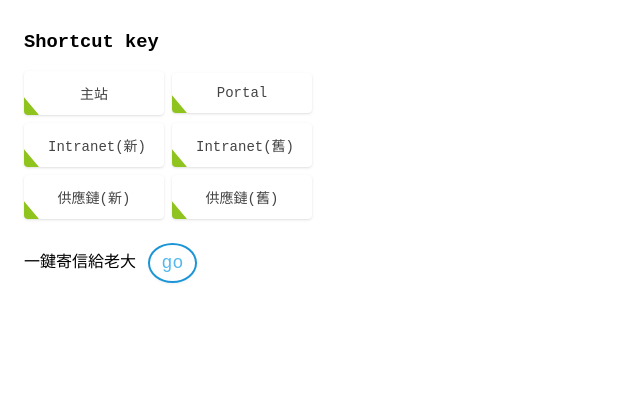
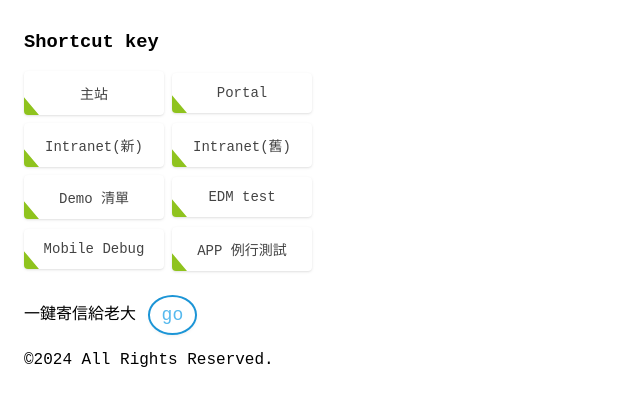
Before and after one commit to annielin28815/react-extensions-books, a React (Create React App) app: page / in a window 1280 px wide. Shown: the top 406 px of the page, without its empty margins (0-640 px from the left). Built offline with nearby package versions, Linux system fonts and the light colour scheme.

Commit message:
add readme

```diff
--- a/src/App.css
+++ b/src/App.css
@@ -21,7 +21,7 @@
   border: none;
   box-shadow: 0 1px 3px 0 rgb(0 0 0 / 0.1), 0 1px 2px -1px rgb(0 0 0 / 0.1);
   background-color: #FFF;
-  padding: 0.75rem 1.5rem;
+  padding: 0.75rem 1rem;
   font-weight: 500;
   transition-property: all;
   transition-timing-function: cubic-bezier(0.4, 0, 0.2, 1);
--- a/src/App.js
+++ b/src/App.js
@@ -2,6 +2,9 @@ import React, { useState } from 'react';
 import './App.css';
 
 function App() {
+  const year = document.querySelector(".year");
+  const [thisYear, setThisYear] = useState(new Date().getFullYear());
+
   const [btnList, setBtnList] = useState([
     {
       id: 1,
@@ -16,28 +19,38 @@ function App() {
     {
       id: 3,
       name: "Intranet(新)",
-      url: "https://intranet.books.com.tw/exep/intranet/main/index_main.php"
+      url: "https://intranet5.books.com.tw/siteindex/loadMain"
     },
     {
       id: 4,
       name: "Intranet(舊)",
-      url: "https://intranet5.books.com.tw/siteindex/loadMain"
+      url: "https://intranet.books.com.tw/exep/intranet/main/index_main.php"
     },
     {
       id: 5,
-      name: "供應鏈(新)",
-      url: ""
+      name: "Demo 清單",
+      url: "https://demo.books.com.tw/"
     },
     {
       id: 6,
-      name: "供應鏈(舊)",
-      url: ""
+      name: "EDM test",
+      url: "http://10.38.25.168/mail/"
     },
+    {
+      id: 7,
+      name: "Mobile Debug",
+      url: "chrome://inspect/#devices"
+    },
+    {
+      id: 8,
+      name: "APP 例行測試",
+      url: "https://docs.google.com/spreadsheets/d/10F2OLI22J49pH4u4vOYvkRe-2ci24LcIImXnC51O_7E/edit#gid=0"
+    }
   ]);
 
   const openTabs = (url) => {
     window.open(url, "_blank");
-  }
+  };
 
   return (
     <div className="app">
@@ -65,6 +78,8 @@ function App() {
           <span className="invisible" title="open mail server">go</span>
         </a>
       </div>
+
+      <p>&copy;{thisYear} All Rights Reserved.</p>
     </div>
   );
 }
```
Also changed, not shown: 2 other files (tests, documents, lock files or other folders).
